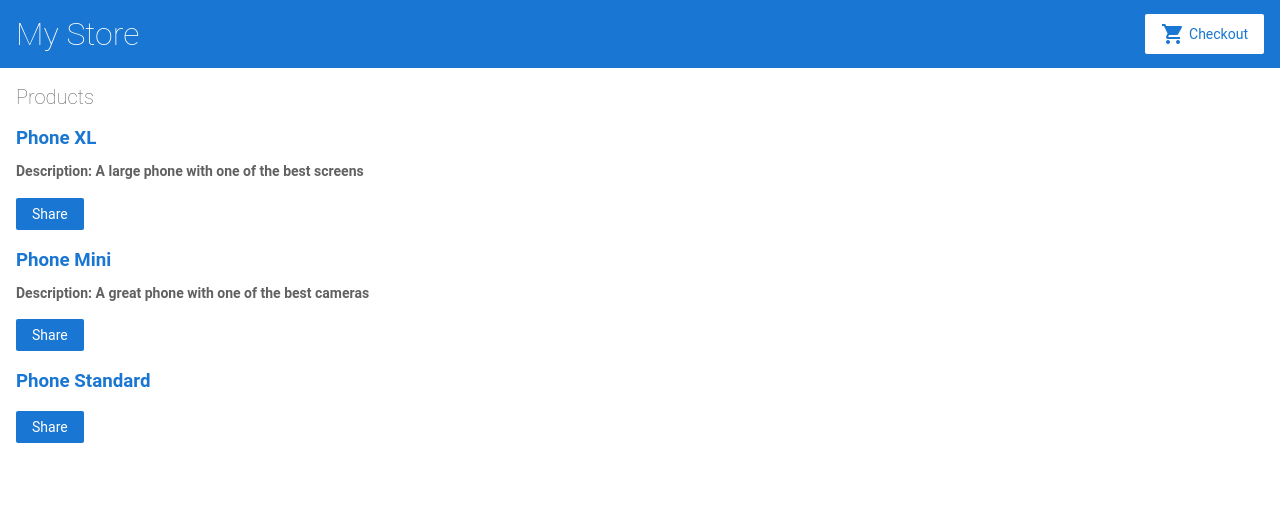
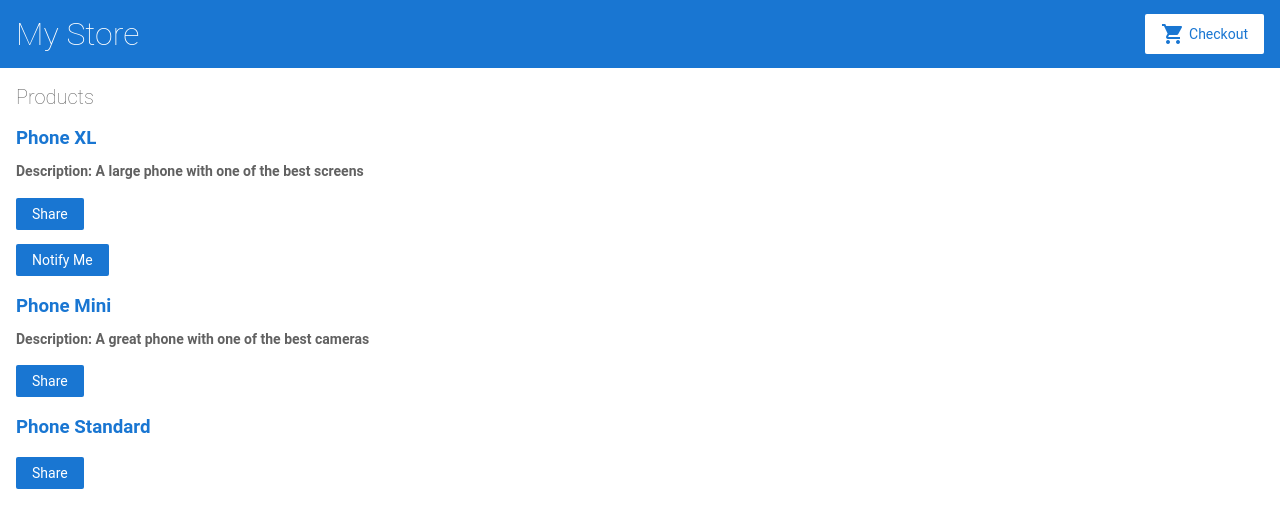
Before and after one commit to LearnWithJeff10/AngularIoStart, an Angular app: page / in a window 1280 px wide. Shown: the top 528 px of the page. Built offline with nearby package versions, Linux system fonts and the light colour scheme.

Commit message:
Pass data to a child component

```diff
--- a/src/app/product-alerts/product-alerts.component.html
+++ b/src/app/product-alerts/product-alerts.component.html
@@ -1 +1,3 @@
-<p>product-alerts works!</p>
+<p *ngIf="product && product.price > 700">
+  <button>Notify Me</button>
+</p>
--- a/src/app/product-alerts/product-alerts.component.ts
+++ b/src/app/product-alerts/product-alerts.component.ts
@@ -1,15 +1,14 @@
-import { Component, OnInit } from '@angular/core';
+import { Component, Input, OnInit } from "@angular/core";
+import { Product } from "../products";
 
 @Component({
-  selector: 'app-product-alerts',
-  templateUrl: './product-alerts.component.html',
-  styleUrls: ['./product-alerts.component.css']
+  selector: "app-product-alerts",
+  templateUrl: "./product-alerts.component.html",
+  styleUrls: ["./product-alerts.component.css"],
 })
 export class ProductAlertsComponent implements OnInit {
+  @Input() product!: Product;
+  constructor() {}
 
-  constructor() { }
-
-  ngOnInit(): void {
-  }
-
+  ngOnInit(): void {}
 }
--- a/src/app/product-list/product-list.component.html
+++ b/src/app/product-list/product-list.component.html
@@ -15,6 +15,8 @@
   <button (click)="share()">
     Share
   </button>
+
+  <app-product-alerts [product]="product"></app-product-alerts>
 </div>
 
 <!--
```
Also changed, not shown: src/app/product-list/product-list.component.ts (+6 -8 lines).
